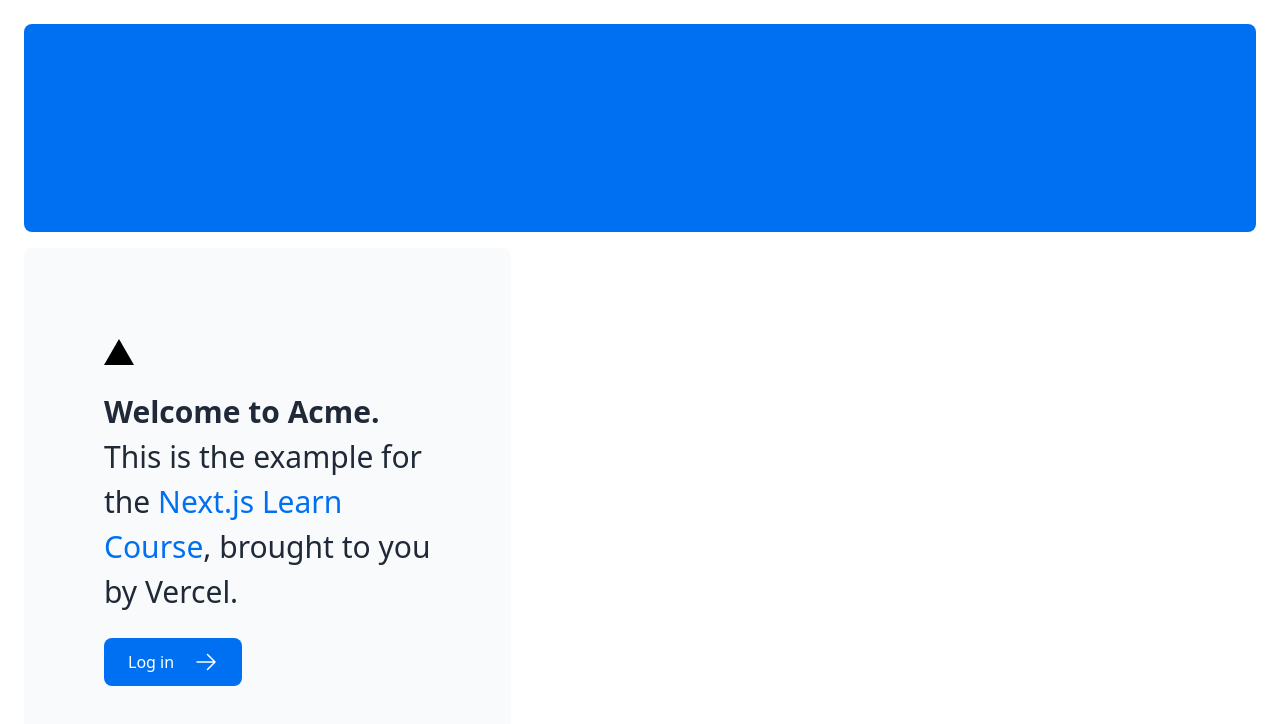
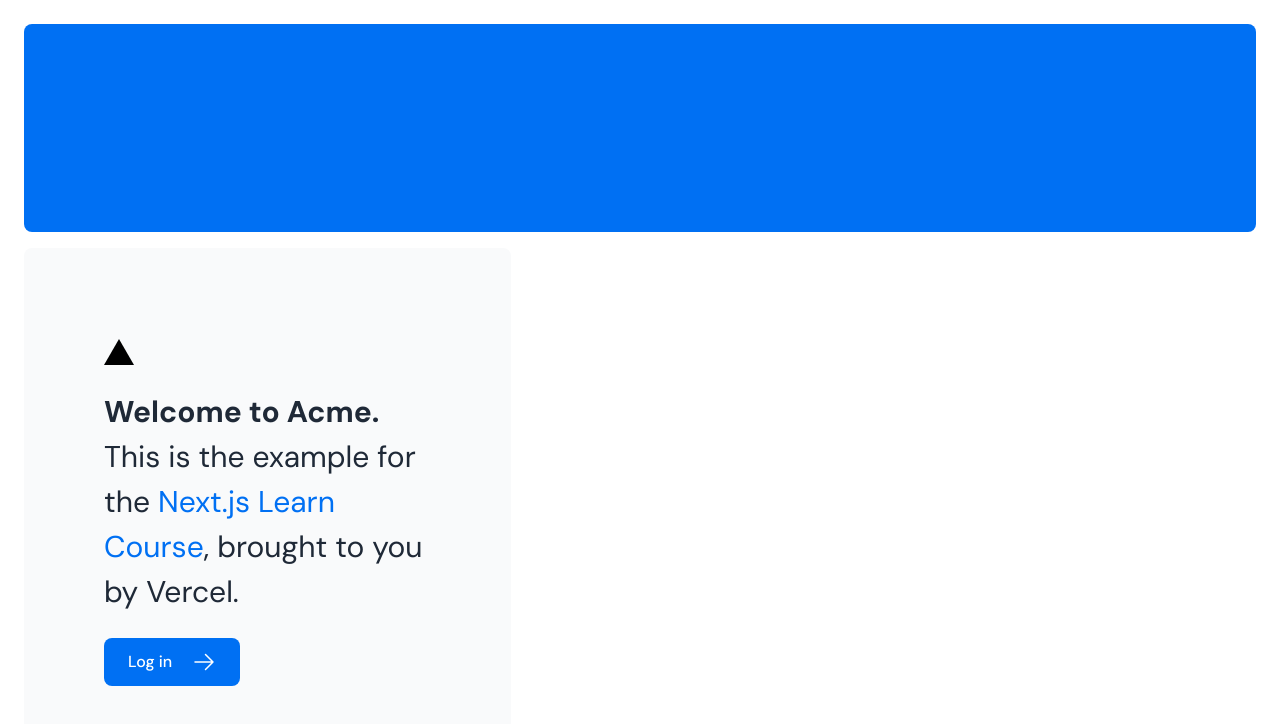
Before and after one commit to hervezossou/nextjs-dashboard, a Next.js app: page / in a window 1280 px wide. Shown: the top 724 px of the page. Built offline with nearby package versions, Linux system fonts and the light colour scheme.

Commit message:
feat: added DM Sans font to the root layout

```diff
--- a/app/layout.tsx
+++ b/app/layout.tsx
@@ -1,4 +1,5 @@
 import "@/app/ui/global.css";
+import { dmSans } from "@/app/ui/font";
 
 export default function RootLayout({
   children,
@@ -7,7 +8,7 @@ export default function RootLayout({
 }) {
   return (
     <html lang="en">
-      <body>{children}</body>
+      <body className={`${dmSans.className} antialiased`}>{children}</body>
     </html>
   );
 }
--- /dev/null
+++ b/app/ui/font.ts
@@ -0,0 +1,3 @@
+import { DM_Sans } from "next/font/google";
+
+export const dmSans = DM_Sans({ subsets: ["latin"] });
```
